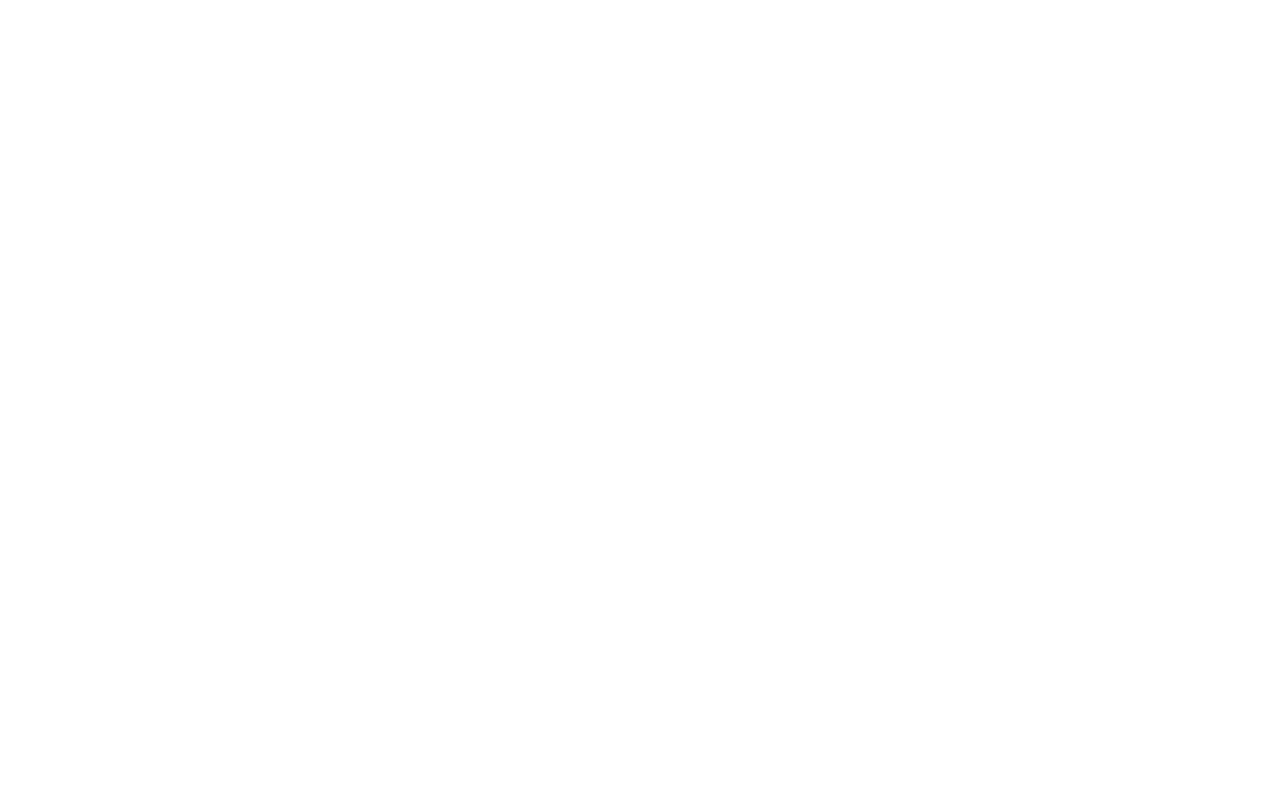
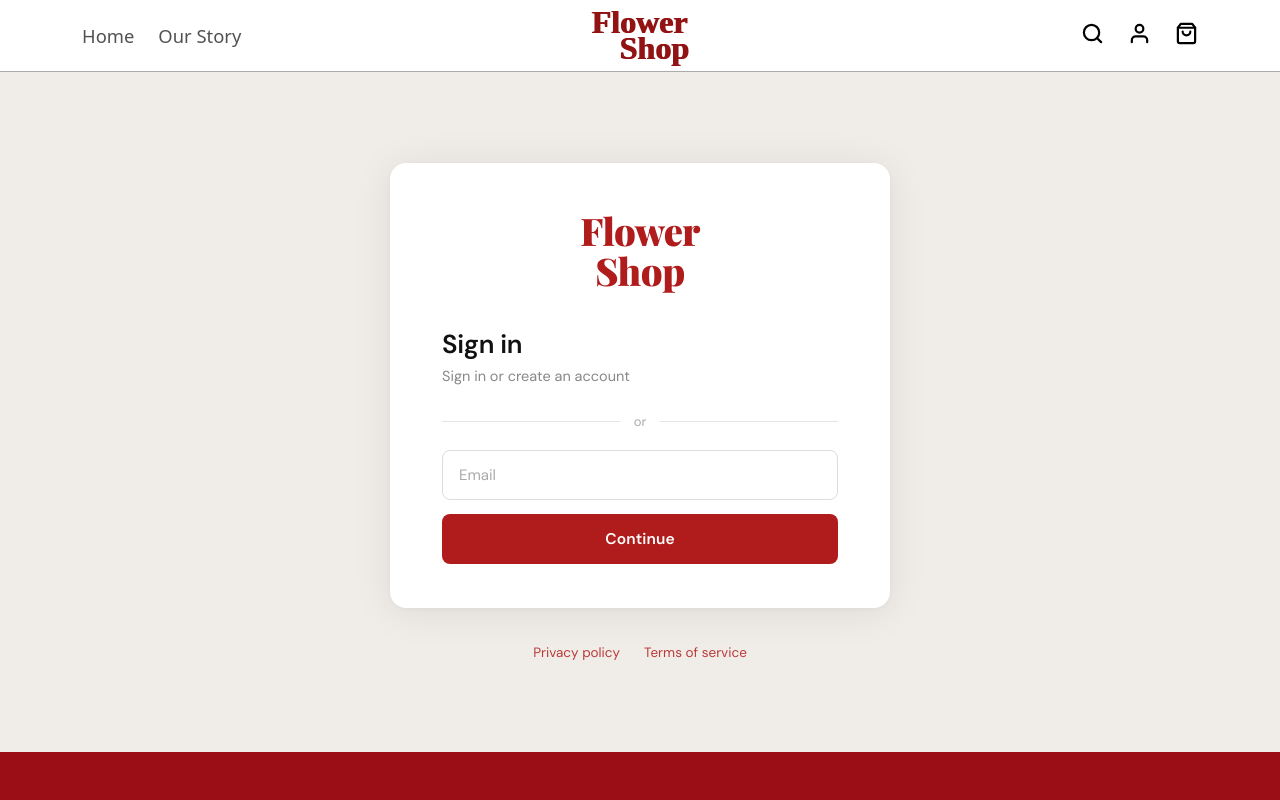
Before and after one commit to jork1216/flowershop, a React (Vite) app: page /login in a window 1280 px wide. Before the commit this address had no page. Shown: the top 800 px of the page. Built offline with nearby package versions, Linux system fonts and the light colour scheme.

Commit message:
added a login page

```diff
--- a/src/App.jsx
+++ b/src/App.jsx
@@ -4,6 +4,7 @@
 import Shop from "./pages/Shop/Shop.jsx";
 import ProductDetail from "./pages/ProductDetail/ProductDetail.jsx";
 import { allProducts } from './data/products';
+import LogIn from "./pages/LogIn/LogIn.jsx";
 
 import './App.css'
 
@@ -19,6 +20,8 @@
 
         {/* And pass it here */}
         <Route path="/product/:id" element={<ProductDetail allProducts={allProducts} />} />
+
+        <Route path="/login" element={<LogIn />} />
       </Routes>
     </BrowserRouter>
   )
--- a/src/components/Home/BestSeller/BestSeller.css
+++ b/src/components/Home/BestSeller/BestSeller.css
@@ -3,7 +3,6 @@
   font-family: Arial, sans-serif;
   max-width: 1100px;
   margin: 40px auto; /* Centers the section on the page */
-  padding: 0 100px;
 }
 
 /* Flexbox puts the title and button on the same line */
--- a/src/components/Navbar/Navbar.jsx
+++ b/src/components/Navbar/Navbar.jsx
@@ -29,10 +29,12 @@
           </svg>
 
           {/* User Icon */}
-          <svg xmlns="http://www.w3.org/2000/svg" width="23" height="23" viewBox="0 0 24 24" fill="none" stroke="currentColor" strokeWidth="2.3" strokeLinecap="round" strokeLinejoin="round">
-            <path d="M20 21v-2a4 4 0 0 0-4-4H8a4 4 0 0 0-4 4v2"></path>
-            <circle cx="12" cy="7" r="4"></circle>
-          </svg>
+          <NavLink to="/login">
+            <svg xmlns="http://www.w3.org/2000/svg" width="23" height="23" viewBox="0 0 24 24" fill="none" stroke="currentColor" strokeWidth="2.3" strokeLinecap="round" strokeLinejoin="round">
+              <path d="M20 21v-2a4 4 0 0 0-4-4H8a4 4 0 0 0-4 4v2"></path>
+              <circle cx="12" cy="7" r="4"></circle>
+            </svg>
+          </NavLink>
 
           {/* Shopping Bag Icon */}
           <svg xmlns="http://www.w3.org/2000/svg" width="23" height="23" viewBox="0 0 24 24" fill="none" stroke="currentColor" strokeWidth="2.3" strokeLinecap="round" strokeLinejoin="round">
--- a/src/index.css
+++ b/src/index.css
@@ -2,9 +2,7 @@
   box-sizing: border-box;
 }
 
-html {
-  font-size: 14px;
-}
+
 
 body {
   margin: 0;
--- /dev/null
+++ b/src/pages/LogIn/LogIn.css
@@ -0,0 +1,172 @@
+@import url('https://fonts.googleapis.com/css2?family=Playfair+Display:wght@700;900&family=DM+Sans:wght@400;500;600&display=swap');
+
+:root {
+  --crimson: #b01c1c;
+  --crimson-dark: #8f1616;
+  --bg: #f0ece8;
+  --card-bg: #ffffff;
+  --text-primary: #111111;
+  --text-muted: #888888;
+  --border: #dddddd;
+  --border-focus: #b01c1c;
+}
+
+* {
+  box-sizing: border-box;
+  margin: 0;
+  padding: 0;
+}
+
+body {
+  font-family: 'DM Sans', sans-serif;
+}
+
+/* Page */
+.login-page {
+  min-height: calc(100vh - 120px); /* accounts for navbar + footer */
+  background: var(--bg);
+  display: flex;
+  flex-direction: column;
+  align-items: center;
+  justify-content: center;
+  padding: 48px 16px;
+}
+
+/* Card */
+.login-card {
+  background: var(--card-bg);
+  border-radius: 16px;
+  padding: 48px 52px 44px;
+  width: 100%;
+  max-width: 500px;
+  box-shadow: 0 4px 40px rgba(0, 0, 0, 0.08), 0 1px 4px rgba(0, 0, 0, 0.04);
+}
+
+/* Logo */
+.logo {
+  text-align: center;
+  margin-bottom: 36px;
+}
+
+.logo__text {
+  font-family: 'Playfair Display', Georgia, serif;
+  font-size: 38px;
+  font-weight: 900;
+  line-height: 1.05;
+  letter-spacing: -0.5px;
+  color: var(--crimson);
+}
+
+.logo__text span {
+  display: block;
+}
+
+/* Heading */
+.heading {
+  margin-bottom: 28px;
+}
+
+.heading__title {
+  font-family: 'DM Sans', sans-serif;
+  font-size: 26px;
+  font-weight: 700;
+  color: var(--text-primary);
+  margin-bottom: 6px;
+  letter-spacing: -0.3px;
+}
+
+.heading__subtitle {
+  font-size: 14.5px;
+  color: var(--text-muted);
+  font-weight: 400;
+}
+
+/* Button */
+.btn {
+  width: 100%;
+  padding: 15px 20px;
+  border: none;
+  border-radius: 8px;
+  font-size: 15.5px;
+  font-weight: 600;
+  font-family: 'DM Sans', sans-serif;
+  cursor: pointer;
+  letter-spacing: 0.1px;
+  transition: background 0.18s ease, transform 0.1s ease;
+  color: #ffffff;
+}
+
+.btn:active {
+  transform: scale(0.99);
+}
+
+.btn--continue {
+  background: var(--crimson);
+}
+
+.btn--continue:hover {
+  background: var(--crimson-dark);
+}
+
+/* Divider */
+.divider {
+  display: flex;
+  align-items: center;
+  gap: 14px;
+  margin-bottom: 20px;
+}
+
+.divider__line {
+  flex: 1;
+  height: 1px;
+  background: #e5e5e5;
+}
+
+.divider__text {
+  font-size: 13px;
+  color: #aaaaaa;
+  font-family: 'DM Sans', sans-serif;
+}
+
+/* Input */
+.input {
+  width: 100%;
+  padding: 14px 16px;
+  border: 1.5px solid var(--border);
+  border-radius: 8px;
+  font-size: 15px;
+  color: var(--text-primary);
+  outline: none;
+  margin-bottom: 14px;
+  font-family: 'DM Sans', sans-serif;
+  background: #fff;
+  transition: border-color 0.18s ease;
+}
+
+.input:focus {
+  border-color: var(--border-focus);
+}
+
+.input::placeholder {
+  color: #aaaaaa;
+}
+
+/* Footer links */
+.footer {
+  margin-top: 36px;
+  display: flex;
+  gap: 24px;
+}
+
+.footer__link {
+  font-size: 13.5px;
+  color: var(--crimson);
+  text-decoration: none;
+  opacity: 0.85;
+  font-family: 'DM Sans', sans-serif;
+  transition: opacity 0.15s ease;
+}
+
+.footer__link:hover {
+  opacity: 1;
+}
--- /dev/null
+++ b/src/pages/LogIn/LogIn.jsx
@@ -0,0 +1,63 @@
+import { useState } from "react";
+import Navbar from "../../components/Navbar/Navbar";
+import Footer from "../../components/Footer/Footer"
+import "./LogIn.css";
+
+export default function LogIn() {
+  const [email, setEmail] = useState("");
+
+  return (
+    <div>
+        <Navbar />
+
+        <div className="login-page">
+
+        {/* Card */}
+        <div className="login-card">
+            {/* Logo */}
+            <div className="logo">
+            <div className="logo__text">
+                <span>Flower</span>
+                <span>Shop</span>
+            </div>
+            </div>
+
+            {/* Heading */}
+            <div className="heading">
+            <h1 className="heading__title">Sign in</h1>
+            <p className="heading__subtitle">Sign in or create an account</p>
+            </div>
+
+            {/* Divider */}
+            <div className="divider">
+            <div className="divider__line" />
+            <span className="divider__text">or</span>
+            <div className="divider__line" />
+            </div>
+
+            {/* Email input */}
+            <input
+            type="email"
+            placeholder="Email"
+            value={email}
+            onChange={(e) => setEmail(e.target.value)}
+            className="input"
+            />
+
+            {/* Continue button */}
+            <button className="btn btn--continue">
+            Continue
+            </button>
+        </div>
+
+        {/* Footer */}
+        <div className="footer">
+            <a href="#" className="footer__link">Privacy policy</a>
+            <a href="#" className="footer__link">Terms of service</a>
+        </div>
+        </div>
+        <Footer />
+    </div>
+
+  );
+}
```
